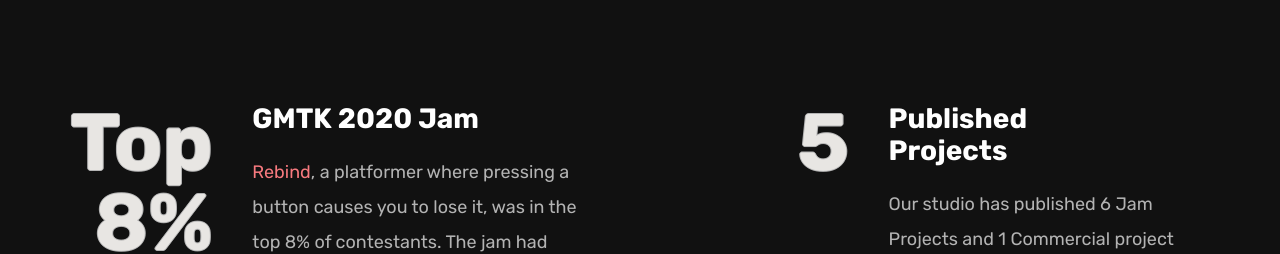
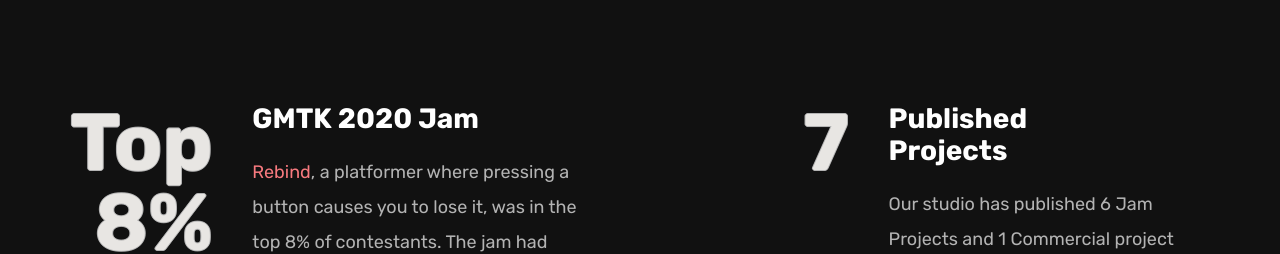
Before and after one commit to Nahar-Entertainment/Nahar-Entertainment.github.io, a plain HTML site: page index.html in a window 1280 px wide. Shown: the part 1809-2063 px from the top of the page. Drawn offline with nearby package versions, Linux system fonts and the light colour scheme.

Commit message:
Update index.html

```diff
--- a/index.html
+++ b/index.html
@@ -181,7 +181,7 @@
                 </li>
                 <li class="milestone">
                   <div class="milestone-info-left">
-                    <p class="milestone-num">5</p>
+                    <p class="milestone-num">7</p>
                   </div>
                   <div class="milestone-info-right">
                     <h5>Published Projects</h5>
```
